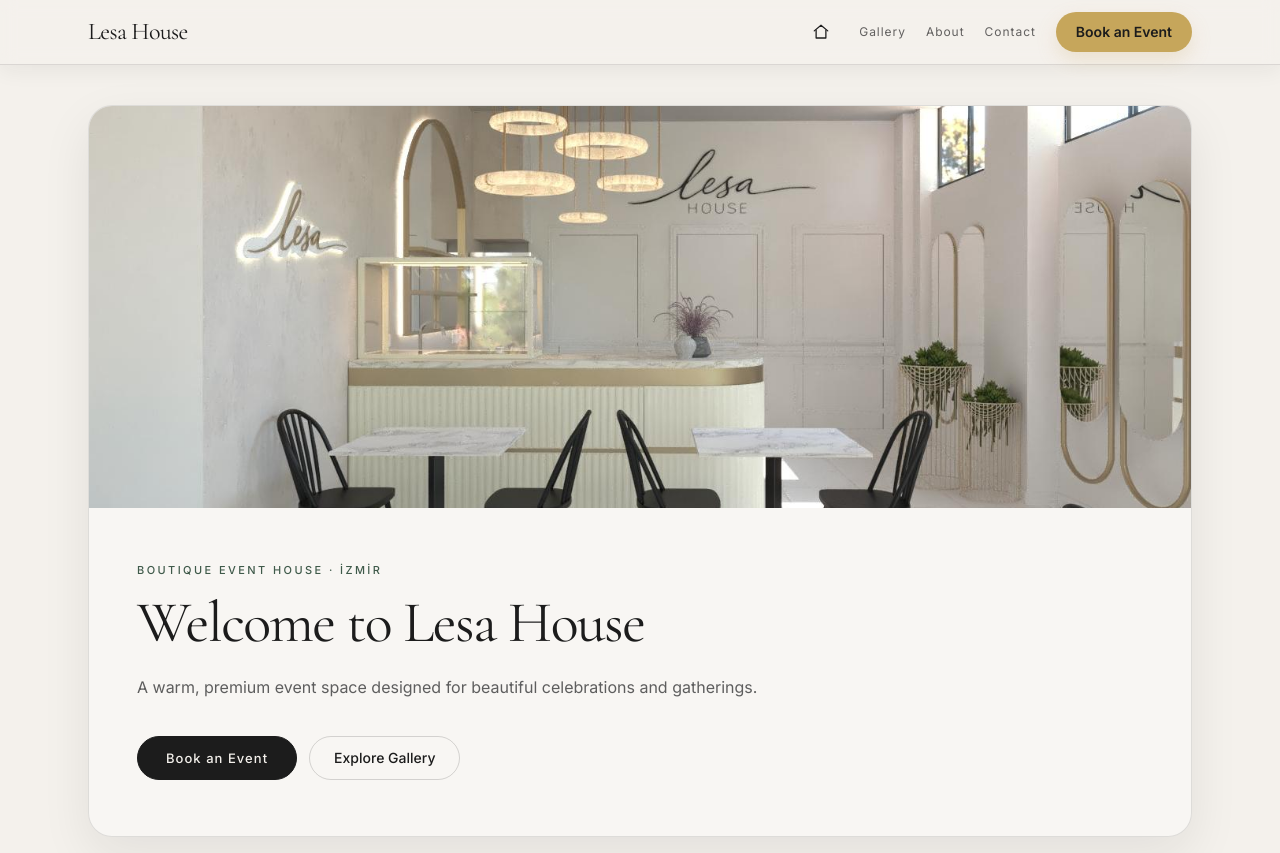
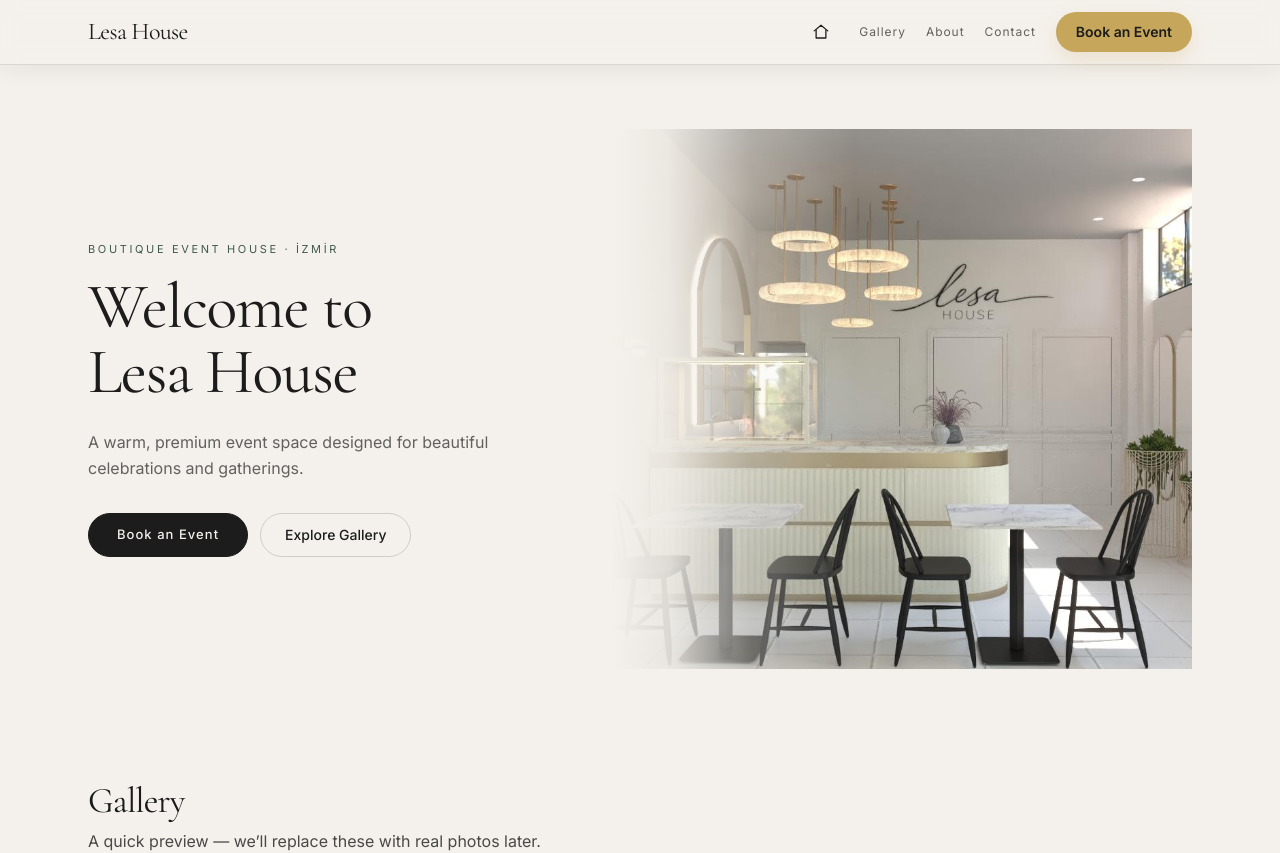
Before and after one commit to irema00/lesa-house-site, a Next.js app: page / in a window 1280 px wide. Shown: the top 853 px of the page. Built offline with nearby package versions, Linux system fonts and the light colour scheme.

Commit message:
updates hero layout design

```diff
--- a/app/components/sections/Hero.tsx
+++ b/app/components/sections/Hero.tsx
@@ -3,40 +3,68 @@ import { site } from "@/app/content/site";
 import { ui } from "@/app/ui";
 export function Hero() {
   return (
-    <section id="home" className="scroll-mt-24">
-      <div className={`${ui.container} pt-6 sm:pt-10`}>
-        {/* Hero card/frame */}
-        <div
-          className={`${ui.card} overflow-hidden p-0 shadow-[0_18px_50px_rgba(28,28,28,0.08)]`}
-        >
-          {/* Photo band */}
-          <div className="relative h-62.5 w-full sm:h-80 md:h-100">
-            <Image
-              src={site.hero.image.src}
-              alt={site.hero.image.alt}
-              fill
-              priority
-              className="object-cover scale-[1.01]"
-            />
+    <section id="home" className="scroll-mt-24 py-10 sm:py-14 lg:py-16">
+      <div className={ui.container}>
+        {/* Mobile layout */}
+        <div className="relative -mx-4 min-h-[78vh] overflow-hidden sm:-mx-6 lg:hidden">
+          <Image
+            src={site.hero.image.src}
+            alt={site.hero.image.alt}
+            fill
+            priority
+            className="object-cover"
+          />
 
-            {/* Soft overlay (cream -> transparent) */}
-            <div className="pointer-events-none absolute inset-0 bg-linear[linear-gradient(to_bottom,rgba(244,241,236,0.72),rgba(244,241,236,0.14),rgba(28,28,28,0.08))]" />
+          {/* Soft overlay for readability */}
+          <div className="pointer-events-none absolute inset-0 bg-[linear-gradient(to_bottom,rgba(244,241,236,0.88)_0%,rgba(244,241,236,0.62)_20%,rgba(244,241,236,0.18)_42%,rgba(244,241,236,0.08)_100%)]" />
+
+          {/* Content */}
+          <div className="relative z-10 px-6 pt-25 pb-8">
+            <div className="max-w-[320px]">
+              <p className="text-[10px] uppercase tracking-[0.22em] text-(--forest)">
+                {site.hero.kicker}
+              </p>
+
+              <h1 className="mt-3 max-w-[10ch] font-serif text-[34px] leading-[1.02] tracking-[-0.02em] text-(--black)">
+                {site.hero.headline}
+              </h1>
+
+              <p className="mt-4 max-w-[28ch] text-[14px] leading-relaxed text-muted">
+                {site.hero.subheadline}
+              </p>
+
+              <div className="mt-6 flex flex-col gap-3">
+                <a href={site.hero.primaryCta.href} className={ui.btnPrimary}>
+                  {site.hero.primaryCta.label}
+                </a>
+
+                <a
+                  href={site.hero.secondaryCta.href}
+                  className={ui.btnSecondary}
+                >
+                  {site.hero.secondaryCta.label}
+                </a>
+              </div>
+            </div>
           </div>
-          {/* Text area */}
-          <div className="px-6 py-10 sm:px-10 sm:py-12 md:px-12 md:py-14">
-            <p className="text-[11px] font-medium uppercase tracking-[0.22em] text-[#3F5A4A]">
+        </div>
+        {/* Desktop layout */}
+        <div className="hidden items-center gap-8 lg:grid lg:grid-cols-[0.9fr_1.1fr] lg:gap-12">
+          {/* Text */}
+          <div className="z-10">
+            <p className="text-[11px] uppercase tracking-[0.24em] text-[var(--forest)]">
               {site.hero.kicker}
             </p>
 
-            <h1 className="mt-3 font-serif text-[34px] leading-[1.1] tracking-tight text-[#1C1C1C]sm:text-[46px] md:text-[58px]">
+            <h1 className="mt-4 max-w-[11ch] font-serif text-[40px] leading-[1.02] tracking-[-0.02em] text-[var(--black)] sm:text-[52px] lg:text-[64px]">
               {site.hero.headline}
             </h1>
 
-            <p className="mt-5 max-w-2xl text-[15px] leading-relaxed text-[#5E5E5E] sm:text-[16px]">
+            <p className="mt-6 max-w-xl text-[15px] leading-relaxed text-muted sm:text-[16px]">
               {site.hero.subheadline}
             </p>
 
-            <div className="mt-9 flex flex-col gap-3 sm:flex-row">
+            <div className="mt-8 flex flex-wrap gap-3">
               <a href={site.hero.primaryCta.href} className={ui.btnPrimary}>
                 {site.hero.primaryCta.label}
               </a>
@@ -46,6 +74,19 @@ export function Hero() {
               </a>
             </div>
           </div>
+
+          {/* Image */}
+          <div className="relative min-h-[320px] sm:min-h-[420px] lg:min-h-[540px]">
+            <Image
+              src={site.hero.image.src}
+              alt={site.hero.image.alt}
+              fill
+              priority
+              className="object-cover"
+            />
+
+            <div className="pointer-events-none absolute inset-0 bg-[linear-gradient(to_right,var(--cream)_0%,rgba(244,241,236,0.88)_10%,rgba(244,241,236,0.35)_24%,rgba(244,241,236,0)_42%)]" />
+          </div>
         </div>
       </div>
     </section>
```
